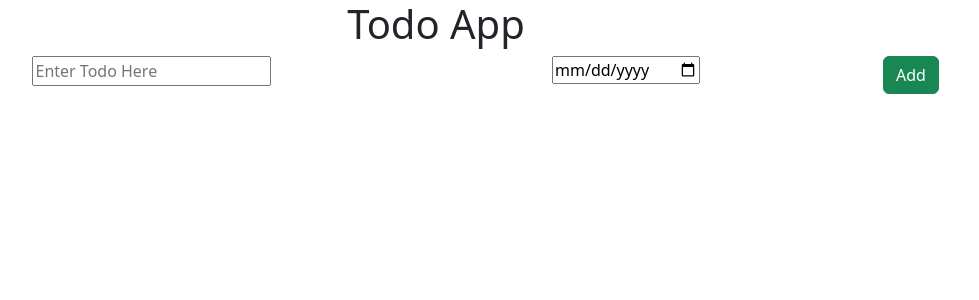
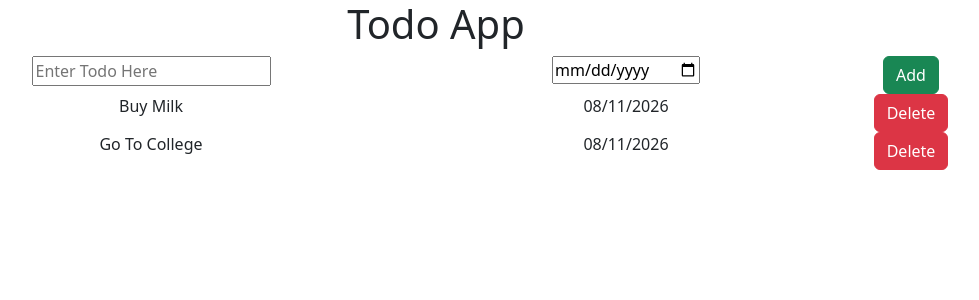
Before and after one commit to prince-kr-gupta/todo-app, a React (Vite) app: page / in a window 1280 px wide. Shown: the top 300 px of the page, without its empty margins (204-1183 px from the left). Built offline with nearby package versions, Linux system fonts and the light colour scheme.

Commit message:
Add the harcoded

```diff
--- a/src/App.jsx
+++ b/src/App.jsx
@@ -14,6 +14,31 @@ function App() {
             <button type="button" class="btn btn-success">Add</button>
         </div>
     </div>
+
+    <div class="row">
+        <div class="col-6">
+            Buy Milk
+        </div>
+        <div class="col-4">
+            08/11/2026
+        </div>
+        <div class="col-2">
+            <button type="button" class="btn btn-danger">Delete</button>
+        </div>
+    </div>
+
+    <div class="row">
+        <div class="col-6">
+           Go To College
+           </div>
+        <div class="col-4">
+            08/11/2026
+        </div>
+        <div class="col-2">
+            <button type="button" class="btn btn-danger">Delete</button>
+        </div>
+    </div>
+
   </div>
  </center>
  );
```
